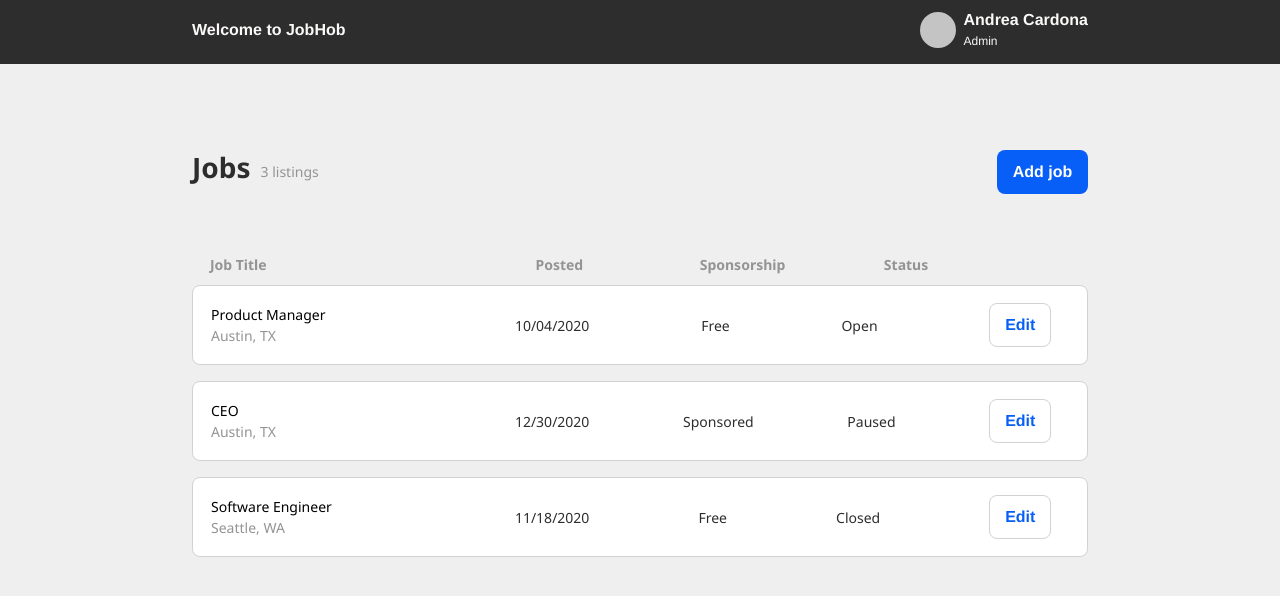
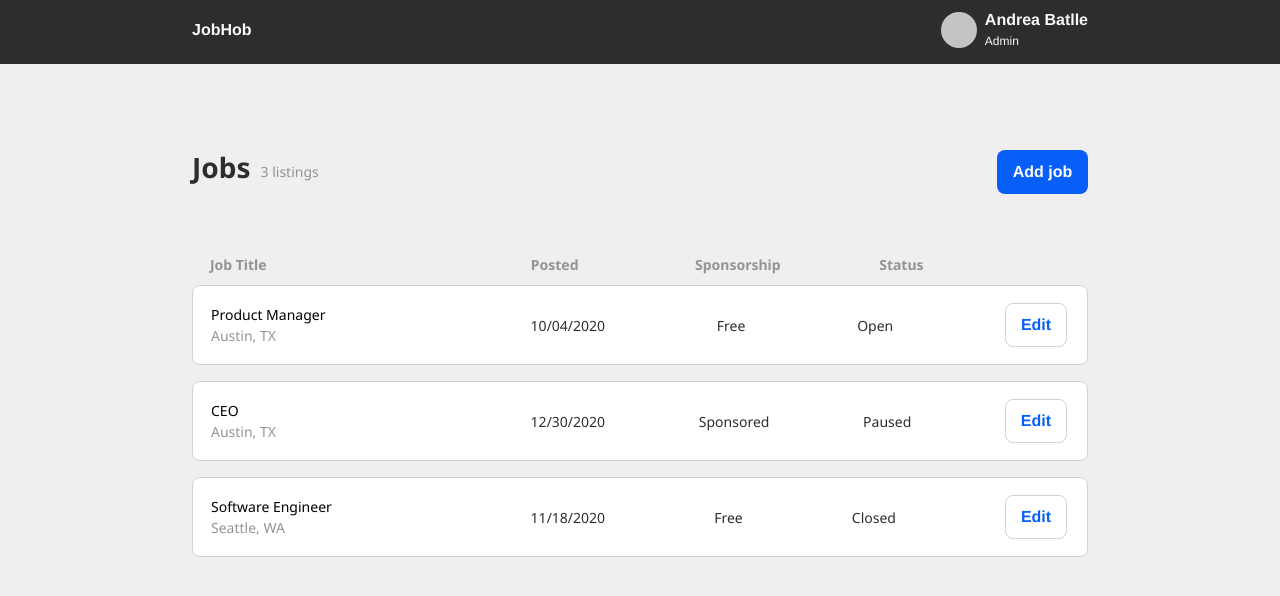
Before and after one commit to andreancardona/job-app, a React (Create React App) app: page /home in a window 1280 px wide. Shown: the top 596 px of the page. Built offline with nearby package versions, Linux system fonts and the light colour scheme.

Commit message:
update(jobCard): added jobCard to resuable component

```diff
--- a/src/components/AddJob.js
+++ b/src/components/AddJob.js
@@ -1,6 +1,6 @@
 import React, { useState } from 'react';
 import { useHistory } from 'react-router-dom';
-import '../styles/AddJobButton.css';
+import '../styles/addJobButton.css';
 import '../styles/AddJob.css';
 
 const AddJob = (props) => {
--- a/src/components/AddJobButton.js
+++ b/src/components/AddJobButton.js
@@ -1,5 +1,5 @@
 import React from 'react';
-import '../styles/AddJobButton.css';
+import '../styles/addJobButton.css';
 import { useHistory } from 'react-router-dom';
 
 const AddJobButton = () => {
--- a/src/components/App.js
+++ b/src/components/App.js
@@ -1,13 +1,21 @@
 import React, { Fragment, useState } from 'react';
 import { BrowserRouter as Router, Route, Switch } from "react-router-dom";
+import Navigation from './Navigation';
 import Header from './Header';
 import JobsList from '../components/JobsList';
 import EditJob from './EditJob';
 import AddJob from '../components/AddJob.js';
-import '../styles/App.css';
+import '../styles/app.css';
 
 const App = () => {
-  // Our list of jobs
+  // Navigation props
+  const navProps = {
+    title: 'JobHob',
+    userName: 'Andrea Batlle',
+    userRole: 'Admin'
+  }
+
+  // Initial list of jobs
   const jobsList = [
     { id: 1, title: 'Product Manager', location: 'Austin, TX', posted: '10/04/2020', sponsorship: 'Free', status: 'Open' },
     { id: 2, title: 'CEO', location: 'Austin, TX', posted: '12/30/2020', sponsorship: 'Sponsored', status: 'Paused'},
@@ -52,12 +60,13 @@ const App = () => {
 
   return (
     <div className="app-container">
+      <Navigation props={navProps}/>
       <Router>
           <Switch>
             <Route path="/home" component={() =>
               <Fragment>
                 <Header jobs={jobs}/>
-              <JobsList jobs={jobs} editJob={editJob} addJob={addJob}/>
+                <JobsList jobs={jobs} editJob={editJob}/>
               </Fragment>
             } />
             <Route path="/edit-job" component={() =>
--- a/src/components/Header.js
+++ b/src/components/Header.js
@@ -1,6 +1,6 @@
 import React from 'react';
 import AddJobButton from './AddJobButton';
-import '../styles/Header.css';
+import '../styles/header.css';
 
 
 const Header = (props) => {
@@ -9,7 +9,7 @@ const Header = (props) => {
       <div className="header-jobs">
         Jobs
         <div className="listings-count">{props.jobs.length} listings</div>
-        </div>
+      </div>
       <AddJobButton />
     </div>
   )
--- /dev/null
+++ b/src/components/JobCard.js
@@ -0,0 +1,30 @@
+import React from 'react';
+import { useHistory } from 'react-router-dom';
+import CurrentDate from './CurrentDate';
+import '../styles/jobCard.css';
+
+const JobCard = (props) => {
+
+  let history = useHistory();
+
+  return (
+    props.jobs.map((job) => (
+      <div className="job-card" key={job.id}>
+        <div className="job-title-location">
+          <div className="title">{job.title}</div>
+          <div className="location">{job.location}</div>
+        </div>
+        <div className="job-post-details">
+          <div className="posted">{job.posted ? job.posted : <CurrentDate />}</div>
+          <div className="sponsorship">{job.sponsorship}</div>
+          <div className="status">{job.status}</div>
+          <button className="edit-button" onClick={() => {props.editJob(job) || history.push("/edit-job")}}>
+            Edit
+          </button>
+        </div>
+      </div>
+    ))
+  )
+}
+
+export default JobCard;
--- a/src/components/JobsList.js
+++ b/src/components/JobsList.js
@@ -1,42 +1,30 @@
 import React from 'react';
-import { useHistory } from 'react-router-dom';
-import CurrentDate from './CurrentDate';
-import '../styles/JobsList.css';
+import JobCard from './JobCard';
+import '../styles/jobsList.css';
 
 // JobList component where pass down props: jobs & editJob
 // Here we will handle the list view for all the jobs
+
 const JobsList = (props) => {
 
-  let history = useHistory();
+  console.log(props)
+
+  const jobListHeaders = {
+    title: 'Job Title',
+    posted: 'Posted',
+    sponsorship: 'Sponsorship',
+    status: 'Status'
+  }
 
   return (
     <div className="jobs-list-container">
-      <div className="jobs-list-headers" tabIndex="0">
-        <div className="header-title">Job Title</div>
-        <div className="header-posted">Posted</div>
-        <div className="header-sponsorship">Sponsorship</div>
-        <div className="header-status">Status</div>
-      </div>
-      {/* We are mapping over our list of jobs to be rendered and viewed.
-      If data was not already provided check for items in list  */}
-      {props.jobs.map((job) => (
-        <div className="job-tile" key={job.id}>
-          <div className="job-title-location">
-            <div className="title">{job.title}</div>
-            <div className="location">{job.location}</div>
-          </div>
-          <div className="job-details">
-          <div className="posted">{job.posted ? job.posted : <CurrentDate />}</div>
-            <div className="sponsorship">{job.sponsorship}</div>
-            <div className="status">{job.status}</div>
-            <button className="edit-button" onClick={() => {props.editJob(job) || history.push("/edit-job")}}>
-              Edit
-            </button>
-          </div>
-          <div>
-          </div>
-        </div>
-      ))}
+      <section className="jobs-list-headers" tabIndex="0">
+        <div className="header-title">{jobListHeaders.title}</div>
+        <div className="header-posted">{jobListHeaders.posted}</div>
+        <div className="header-sponsorship">{jobListHeaders.sponsorship}</div>
+        <div className="header-status">{jobListHeaders.status}</div>
+      </section>
+      <JobCard jobs={props.jobs} editJob={props.editJob}/>
     </div>
   )
 }
--- a/src/components/Navigation.js
+++ b/src/components/Navigation.js
@@ -1,19 +1,20 @@
 import React from 'react';
 import profilePlaceholder from '../images/profilePlaceholder.svg';
-import '../styles/Navigation.css';
+import '../styles/navigation.css';
 
-const Navigation = () => {
+const Navigation = ({ props }) => {
+
   return (
     <div className="nav-container">
-      <div className="nav-title" tabIndex="0" >Welcome to JobHob</div>
-        <div className="user-profile">
-          <img className="user-profile--image" alt="profile placeholder" tabIndex="0"  src={profilePlaceholder} />
-          <div className="user-profile--info">
-            <div className="user-profile--name" tabIndex="0">Andrea Cardona</div>
-            <div className="user-profile--role" tabIndex="0">Admin</div>
-          </div>
+      <div className="nav-title" tabIndex="0" >{props.title}</div>
+      <div className="user-profile">
+        <img className="user-profile--image" alt="profile placeholder" tabIndex="0"  src={profilePlaceholder} />
+        <div className="user-profile--info">
+          <div className="user-profile--name" tabIndex="0">{props.userName}</div>
+          <div className="user-profile--role" tabIndex="0">{props.userRole}</div>
         </div>
-     </div>
+      </div>
+    </div>
   );
 }
 
--- a/src/index.js
+++ b/src/index.js
@@ -2,12 +2,10 @@ import React from 'react';
 import ReactDOM from 'react-dom';
 import './index.css';
 import reportWebVitals from './reportWebVitals';
-import Navigation from './components/Navigation';
 import App from './components/App';
 
 ReactDOM.render(
   <React.StrictMode>
-    <Navigation />
     <App />
   </React.StrictMode>,
   document.getElementById('root')
--- a/src/styles/Header.css
+++ b/src/styles/Header.css
@@ -3,7 +3,6 @@
 .header-container {
   margin-top: 150px;
   width: 70%;
-
   display: flex;
   flex-direction: row;
   justify-content: space-between;
@@ -16,7 +15,6 @@
   font-size: 28px;
   line-height: 35px;
   color: #2d2d2d;
-
   display: flex;
   flex-direction: row;
 }
--- a/src/styles/JobsList.css
+++ b/src/styles/JobsList.css
@@ -1,4 +1,5 @@
 /* jobs list container */
+
 .jobs-list-container {
   width: 70%;
   border-radius: 4px;
@@ -12,6 +13,8 @@
   };
 }
 
+/* jobs list headers */
+
 .jobs-list-headers {
   font-family: "Noto Sans";
   font-size: 14px;
@@ -22,7 +25,6 @@
   text-align: left;
   color:  #949494;
   padding: 10px 0 10px 0;
-
   display: flex;
   flex-direction: row;
 }
@@ -39,6 +41,7 @@
 }
 
 .header-title {
+  min-width: 70px;
   padding: 0 28% 0 2%;
 }
 
@@ -55,10 +58,6 @@
 }
 
 @media screen and (min-width: 1154px) {
-  .header-title {
-    padding: 0 30% 0 2%;
-  }
-
   .header-posted {
     padding-right: 13%;
   }
@@ -89,120 +88,3 @@
     padding-right: 10px;
   }
 }
-
-.job-tile {
-  align-items: center;
-  background: #fff;
-  display: flex;
-  font-size: 20px;
-  justify-content: space-between;
-  margin-bottom: 16px;
-
-  width: 100%;
-  height: 80px;
-  border: 1px solid #D4D2D0;
-  box-sizing: border-box;
-  border-radius: 8px;
-}
-
-.job-title-location {
-  width: 30%;
-  padding: 18px 0px 18px 18px;
-}
-
-@media screen and (max-width: 768px) {
-  .job-tile {
-    font-size: 16px;
-  }
-
-  .job-title-location {
-    width: 23%;
-    padding: 0 0 0 2%;
-  }
-}
-
-.job-details {
-  width: 60%;
-  display: flex;
-  flex-direction: row;
-  justify-content: space-between;
-  align-items: center;
-}
-
-@media screen and (max-width: 768px) {
-  .job-details {
-    width: 75%;
-    margin-right: 5px;
-  }
-}
-
-.title {
-  font-family: "Noto Sans";
-  font-style: normal;
-  font-weight: 400;
-  font-size: 14px;
-  line-height: 21px;
-  letter-spacing: 0em;
-  text-align: left;
-}
-
-.location {
-  font-family: "Noto Sans";
-  font-size: 14px;
-  font-style: normal;
-  font-weight: 400;
-  line-height: 21px;
-  letter-spacing: 0em;
-  color: #949494;
-}
-
-.posted {
-  font-family: "Noto Sans";
-  font-style: normal;
-  font-weight: 400;
-  font-size: 14px;
-  line-height: 21px;
-  letter-spacing: 0em;
-  color:#2d2d2d;
-}
-
-.sponsorship {
-  font-family: "Noto Sans";
-  font-style: normal;
-  font-weight: 400;
-  font-size: 14px;
-  line-height: 21px;
-  letter-spacing: 0em;
-  color:#2d2d2d;
-}
-
-.status {
-  font-family: "Noto Sans";
-  font-style: normal;
-  font-weight: 400;
-  font-size: 14px;
-  line-height: 21px;
-  letter-spacing: 0em;
-  color:#2d2d2d;
-}
-
-.edit-button {
-  color: #085FF7;
-  font-family: "Helvetica Neue";
-  font-style: normal;
-  font-weight: 700;
-  font-size: 16px;
-  line-height: 18px;
-  background: #ffff;
-  padding: 13px, 16px, 13px, 16px;
-  border-radius: 8px;
-  width: 62px;
-  height: 44px;
-  border: 1px solid #d4d2d0;
-}
-
-@media screen and (max-width: 768px) {
-  .edit-button {
-    margin: 0px;
-  }
-}
--- a/src/styles/Navigation.css
+++ b/src/styles/Navigation.css
@@ -14,6 +14,8 @@
   flex-wrap: nowrap;
   width: 100%;
  }
+
+ /* nav title */
 
 .nav-title {
   font-family: "Helvetica Neue";
--- /dev/null
+++ b/src/styles/jobCard.css
@@ -0,0 +1,125 @@
+/* job card */
+
+.job-card {
+  align-items: center;
+  background: #fff;
+  display: flex;
+  font-size: 20px;
+  justify-content: space-between;
+  margin-bottom: 16px;
+
+  width: 100%;
+  height: 80px;
+  border: 1px solid #D4D2D0;
+  box-sizing: border-box;
+  border-radius: 8px;
+}
+
+/* job title location  */
+
+.job-title-location {
+  width: 30%;
+  padding: 18px 0px 18px 18px;
+}
+
+.title {
+  font-family: "Noto Sans";
+  font-style: normal;
+  font-weight: 400;
+  font-size: 14px;
+  line-height: 21px;
+  letter-spacing: 0em;
+  text-align: left;
+}
+
+.location {
+  font-family: "Noto Sans";
+  font-size: 14px;
+  font-style: normal;
+  font-weight: 400;
+  line-height: 21px;
+  letter-spacing: 0em;
+  color: #949494;
+}
+
+@media screen and (max-width: 768px) {
+  .job-card {
+    font-size: 16px;
+  }
+
+  .job-title-location {
+    width: 23%;
+    padding: 0 0 0 2%;
+  }
+}
+
+/* job post details */
+
+.job-post-details {
+  width: 60%;
+  margin-right: 20px;
+  display: flex;
+  flex-direction: row;
+  justify-content: space-between;
+  align-items: center;
+}
+
+@media screen and (max-width: 768px) {
+  .job-post-details {
+    width: 75%;
+    margin-right: 5px;
+  }
+}
+
+.posted {
+  font-family: "Noto Sans";
+  font-style: normal;
+  font-weight: 400;
+  font-size: 14px;
+  line-height: 21px;
+  letter-spacing: 0em;
+  color:#2d2d2d;
+}
+
+.sponsorship {
+  font-family: "Noto Sans";
+  font-style: normal;
+  font-weight: 400;
+  font-size: 14px;
+  line-height: 21px;
+  letter-spacing: 0em;
+  color:#2d2d2d;
+}
+
+.status {
+  font-family: "Noto Sans";
+  font-style: normal;
+  font-weight: 400;
+  font-size: 14px;
+  line-height: 21px;
+  letter-spacing: 0em;
+  color:#2d2d2d;
+}
+
+/* edit button */
+
+.edit-button {
+  color: #085FF7;
+  font-family: "Helvetica Neue";
+  font-style: normal;
+  font-weight: 700;
+  font-size: 16px;
+  line-height: 18px;
+  background: #ffff;
+  padding: 13px, 16px, 13px, 16px;
+  border-radius: 8px;
+  width: 62px;
+  height: 44px;
+  border: 1px solid #d4d2d0;
+}
+
+@media screen and (max-width: 768px) {
+  .edit-button {
+    margin: 0px;
+  }
+}
```
Lines whose indentation alone changed are shown as unchanged.
